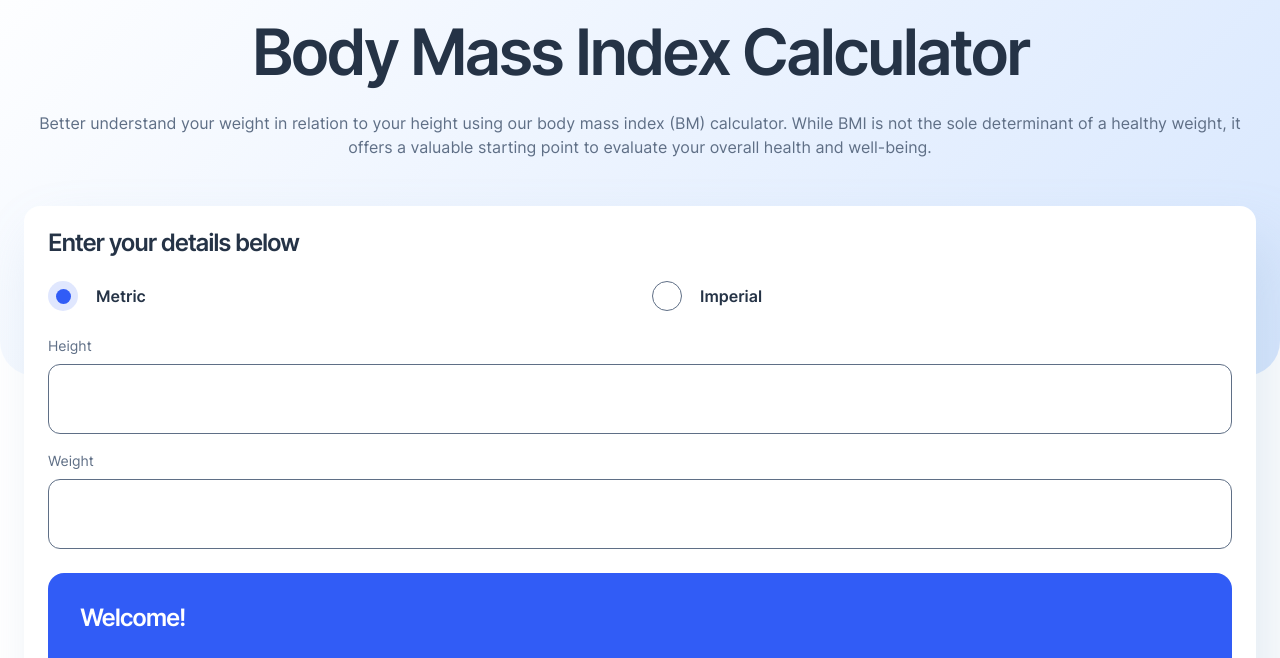
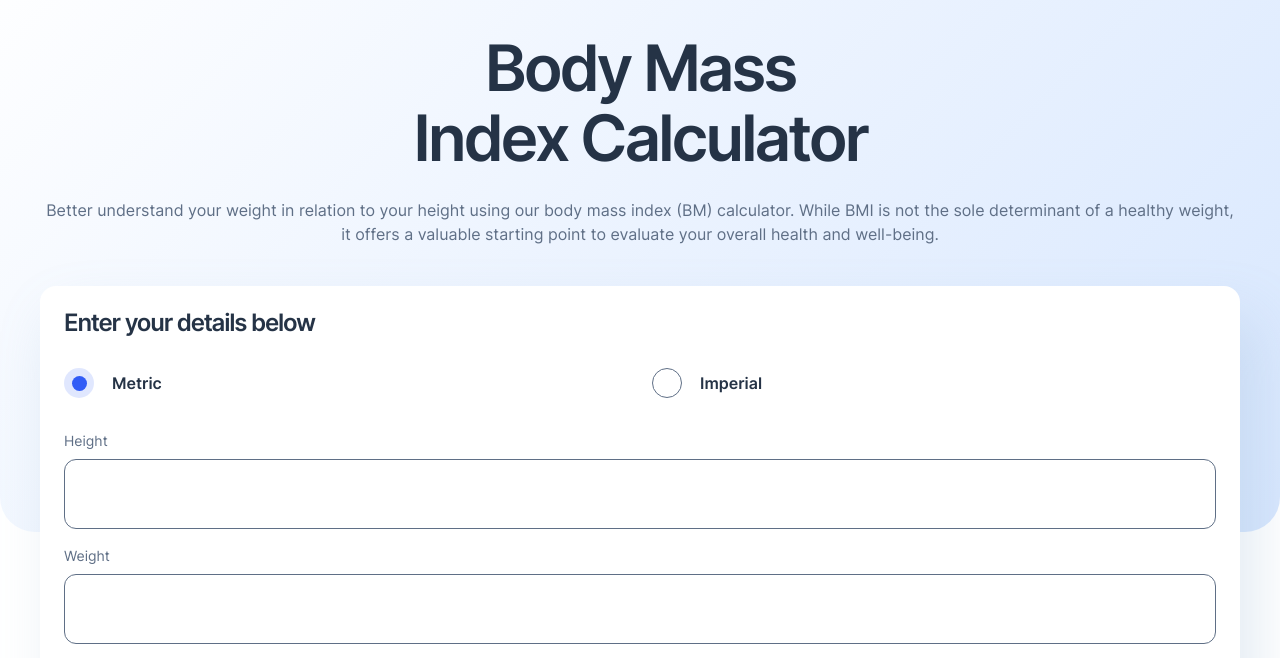
Before and after one commit to Tomcourt89/BMI-calculator, a plain HTML site: page index.html in a window 1280 px wide. Shown: the part 79-737 px from the top of the page. Drawn offline with Linux system fonts and the light colour scheme.

Commit message:
Updates to limitations layout. Hero and calc tablet styles added
Removed rows from html in limitations to accommodate tablet layout.

```diff
--- a/css/styles.css
+++ b/css/styles.css
@@ -13,6 +13,10 @@
 
     --leading-normal: 1.1;
     --leading-loose: 1.5;
+
+    @media(width >= 40em) {
+        --side-spacing: 40px;
+    }
 }
 
 *,
@@ -98,29 +102,42 @@ main {
             flex-direction: column;
             gap: 24px;
             text-align: center;
+            align-items: center;
+        }
+
+        @media(width >= 40em) {
+            padding-block: 112px 286px;
+
+            h1 {
+                max-width: 16ch;
+                display: flex;
+                flex-wrap: wrap;
+                justify-content: center;
+            }
         }
     }
 
     .calculator {
         position: relative;
         background: var(--white);
-        padding: var(--side-spacing);
+        padding: 24px;
         box-shadow: 16px 32px 56px 0 hsla(211, 40%, 69%, 0.25);
         border-radius: 16px;
         margin-block: -170px 72px;
         z-index: 2;
+        overflow: hidden;
 
         fieldset {
             border: none;
 
             > * {
-                margin-bottom: var(--side-spacing);
+                margin-bottom: 24px;
             }
 
             > div {
                 display: grid;
                 grid-template-columns: 1fr 1fr;
-                gap: 16px var(--side-spacing);
+                gap: 16px 24px;
 
                 .metric-wrapper,
                 .imperial-wrapper {
@@ -192,7 +209,7 @@ main {
                             border-radius: 12px;
                             border: 1px solid var(--electric-blue);
                             font-size: 1.5rem;
-                            padding: 20px calc((1.5rem * 2) + (24px * 2)) 20px 24px;
+                            padding: 20px 15% 20px 24px;
 
                             &:focus-visible {
                                 outline-color: var(--blue);
@@ -213,6 +230,16 @@ main {
                         }
                     }
                 }
+
+                .height:has(.container input ~ *) {
+                    grid-row: 1;
+                    grid-column: 1 / span 2;
+                }
+
+                .height:has(.container input ~ *) ~ .weight {
+                    grid-row: 2;
+                    grid-column: 1 / span 2;
+                }
             }
         }
 
@@ -223,7 +250,7 @@ main {
             border-radius: 16px;
             display: flex;
             flex-direction: column;
-            gap: var(--side-spacing);
+            gap: 24px;
 
             .small {
                 font-size: 0.875rem;
@@ -250,12 +277,38 @@ main {
             }
         }
 
+        @media(width >= 40em) {
+            margin-block: -246px 96px;
 
+            fieldset {
+                > * {
+                    margin-bottom: 32px;
+                }
+
+                > div {
+                    align-items: end;
+
+                    .height,
+                    .weight {
+                        grid-column: auto;
+
+                        .container {
+                            gap: 24px;
+                        }
+                    }
+                }
+            }
+
+            .wrapper {
+                border-top-right-radius: 10vw;
+                border-bottom-right-radius: 10vw;
+            }
+        }
     }
 
     .definition {
         > div {
-            padding: 48px var(--side-spacing) 64px;
+            padding: 48px 24px 64px;
 
             h2 {
                 margin-bottom: 32px;
@@ -279,7 +332,7 @@ main {
                 }
 
                 div h3 {
-                    margin-bottom: var(--side-spacing);
+                    margin-bottom: 24px;
                 }
             }
         }
@@ -288,12 +341,7 @@ main {
     .limitations {
         padding-block: 72px 96px;
         display: grid;
-
-        .row {
-            display: flex;
-            flex-direction: column;
         gap: 16px;
-            margin-block: 8px;
 
         .limit-text {
             text-align: center;
@@ -308,7 +356,7 @@ main {
             box-shadow: 16px 32px 56px 0 hsla(211, 40%, 69%, 0.25);
             background: var(--white);
             border-radius: 16px;
-                padding: var(--side-spacing);
+            padding: 24px;
 
             h4 {
                 margin-bottom: 16px;
@@ -342,4 +390,3 @@ main {
         }
     }
 }
-}
--- a/index.html
+++ b/index.html
@@ -24,7 +24,7 @@
         <article>
             <section class="hero">
                 <div>
-                    <h1>Body Mass Index Calculator</h1>
+                    <h1>Body Mass <span>Index Calculator</span></h1>
                     <p>Better understand your weight in relation to your height using our body mass index (BM) calculator. While BMI is not the sole determinant of a healthy weight, it offers a valuable starting point to evaluate your overall health and well-being.</p>
                 </div>
             </section>
@@ -56,16 +56,16 @@
                             <div class="height">
                                 <label for="height">Height</label>
                                 <div class="container">
-                                    <input type="number" name="height" id="height"/>
-                                    <span class="unit"></span>
+                                    <input type="number" name="height" id="height"/> <!-- duplicate for imperial -->
+                                    <span class="unit"></span> <!-- duplicate for imperial *update units* -->
                                 </div>
                             </div>
 
                             <div class="weight">
                                 <label for="weight">Weight</label>
                                 <div class="container">
-                                    <input type="number" name="weight" id="weight"/>
-                                    <span class="unit"></span>
+                                    <input type="number" name="weight" id="weight"/> <!-- duplicate for imperial -->
+                                    <span class="unit"></span> <!-- duplicate for imperial *update units* -->
                                 </div>
                             </div>
                         </div>
@@ -128,38 +128,32 @@
         </section>
 
         <section class="limitations">
-            <div class="row">
-                <div class="limit-text">
+            <div class="limit-text row1">
                 <h2>Limitations of BMI</h2>
                 <p>Although BMI is often a practical indicator of healthy weight, it is not suited for every person. Specific groups should carefully consider their BMI outcomes, and in certain cases, the measurement may not be beneficial to use.</p>
             </div>
 
-                <div class="card">
+            <div class="card row1">
                 <h4 class="gender">Gender</h4>
                 <p>The development and body fat composition of girls and boys vary with age. Consequently, a child's age and gender are considered when evaluating their BMI.</p>
             </div>
-            </div>
 
-            <div class="row">
-                <div class="card">
+            <div class="card row2">
                 <h4 class="age">Age</h4>
                 <p>In aging individuals, increased body fat and muscle loss may cause BMI to underestimate body fat content.</p>
             </div>
-                <div class="card">
+            <div class="card row2">
                    <h4 class="muscle">Muscle</h4>
-                    <p>BMI may masclassify muscular individuals as overweight or obese, as it doesn't differentiate muscle from fat.</p>
-                </div>
+                <p>BMI may misclassify muscular individuals as overweight or obese, as it doesn't differentiate muscle from fat.</p>
             </div>
 
-            <div class="row">
-                <div class="card">
+            <div class="card row3">
                 <h4 class="pregnancy">Pregnancy</h4>
                 <p>Expectant mothers experience weight gain due to their growing baby. Maintaining a healthy pre-pregnancy BMI is advisable to minimise health risks for both mother and child.</p>
             </div>
-                <div class="card">
+            <div class="card row3">
                 <h4 class="race">Race</h4>
                 <p>Certain health concerns may affect individuals of some Black and Asian origins at lower BMIs than others. To learn more, it is advised to discuss this with your GP or practice nurse.</p>
-                </div>
             </div>
         </section>
     </main>
```
Lines whose indentation alone changed are shown as unchanged.
